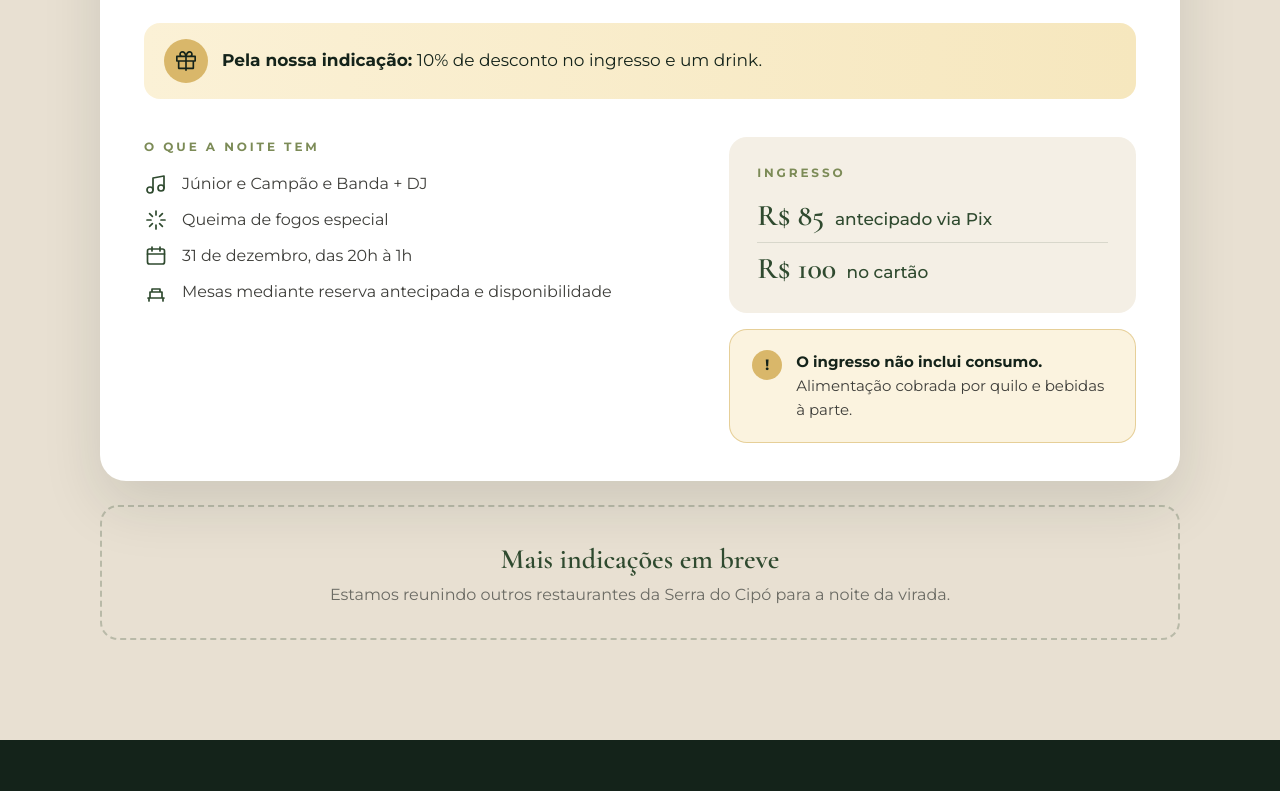
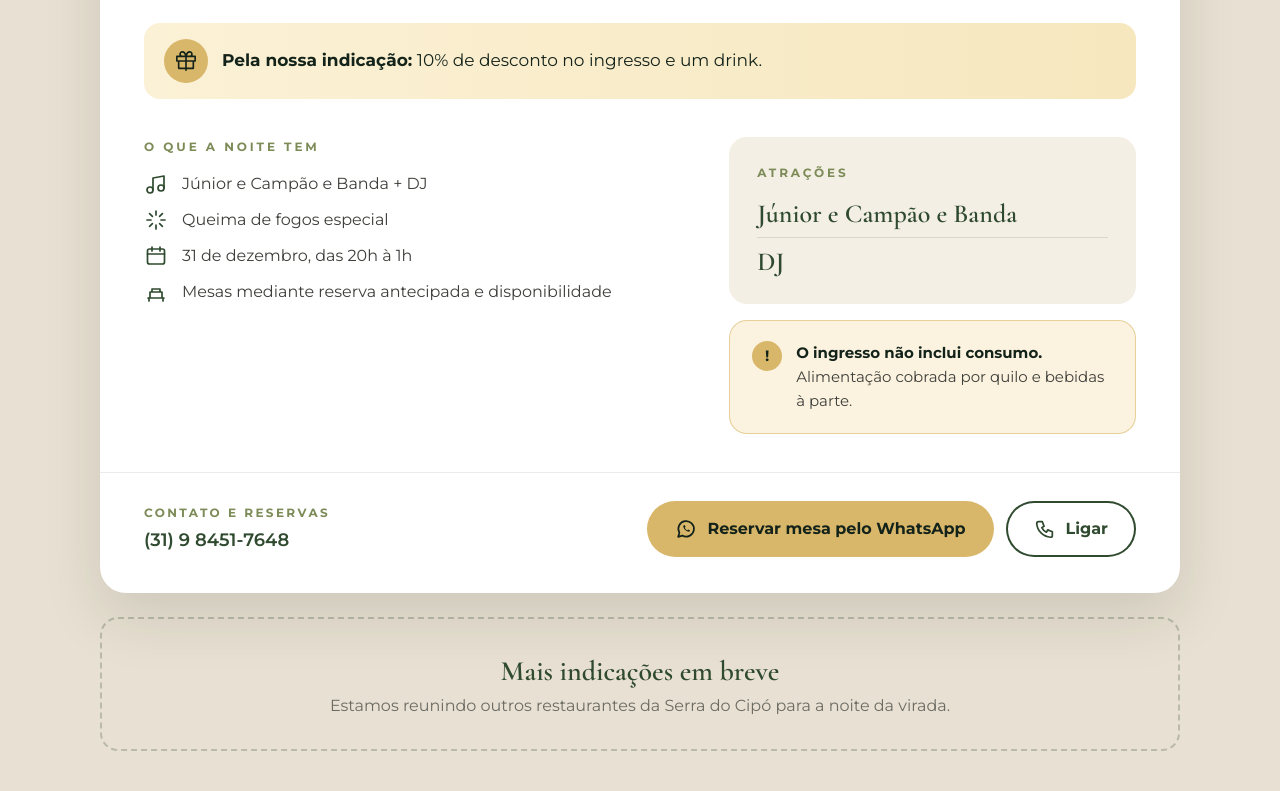
Before and after one commit to HoteisEcovip/reveillon, a plain HTML site: page index.html in a window 1280 px wide. Shown: the part 3122-3913 px from the top of the page. Drawn offline with nearby package versions, Linux system fonts and the light colour scheme.

Commit message:
Costelão Mineiro: contato e reserva, sem valores
Co-Authored-By: Claude Opus 5.5 <noreply@anthropic.com>

```diff
--- a/index.html
+++ b/index.html
@@ -10,7 +10,7 @@
 <link rel="preconnect" href="https://fonts.googleapis.com">
 <link rel="preconnect" href="https://fonts.gstatic.com" crossorigin>
 <link rel="stylesheet" href="https://fonts.googleapis.com/css2?family=Cormorant+Garamond:ital,wght@0,500;0,600;1,500;1,600&family=Montserrat:wght@400;500;600;700&display=swap">
-<link rel="stylesheet" href="estilo.css?v=5">
+<link rel="stylesheet" href="estilo.css?v=6">
 </head>
 <body>
 
@@ -125,15 +125,30 @@
             </ul>
           </div>
           <div class="lado">
-            <div class="bandas ingresso">
-              <h4>Ingresso</h4>
-              <p><b>R$ 85</b> antecipado via Pix</p>
-              <p><b>R$ 100</b> no cartão</p>
+            <div class="bandas">
+              <h4>Atrações</h4>
+              <p>Júnior e Campão e Banda</p>
+              <p>DJ</p>
             </div>
             <div class="aviso">
               <span aria-hidden="true">!</span>
               <p><strong>O ingresso não inclui consumo.</strong> Alimentação cobrada por quilo e bebidas à parte.</p>
             </div>
+          </div>
+        </div>
+
+        <div class="rest__reserva">
+          <div class="contato">
+            <p class="contato__rot">Contato e reservas</p>
+            <p class="contato__nome">(31) 9 8451-7648</p>
+          </div>
+          <div class="acoes">
+            <a class="botao" href="https://wa.me/553184517648?text=Ol%C3%A1!%20Vi%20a%20indica%C3%A7%C3%A3o%20para%20o%20R%C3%A9veillon%20e%20quero%20reservar%20uma%20mesa%20no%20Costel%C3%A3o%20Mineiro." target="_blank" rel="noopener">
+              <svg viewBox="0 0 24 24" aria-hidden="true"><path d="M3.5 20.5 4.8 16A8.5 8.5 0 1 1 8 19.2l-4.5 1.3Z"/><path class="cheio" d="M9 8.5c0 3.3 3.2 6.5 6.5 6.5l1-1.5-2-1-1 .8c-1-.4-2.4-1.8-2.8-2.8l.8-1-1-2L9 8.5Z"/></svg>
+              Reservar mesa pelo WhatsApp</a>
+            <a class="botao botao--linha" href="tel:+5531984517648">
+              <svg viewBox="0 0 24 24" aria-hidden="true"><path d="M5 4h4l2 5-2.5 1.5a11 11 0 0 0 5 5L15 13l5 2v4a2 2 0 0 1-2 2A16 16 0 0 1 3 6a2 2 0 0 1 2-2Z"/></svg>
+              Ligar</a>
           </div>
         </div>
       </article>
```
